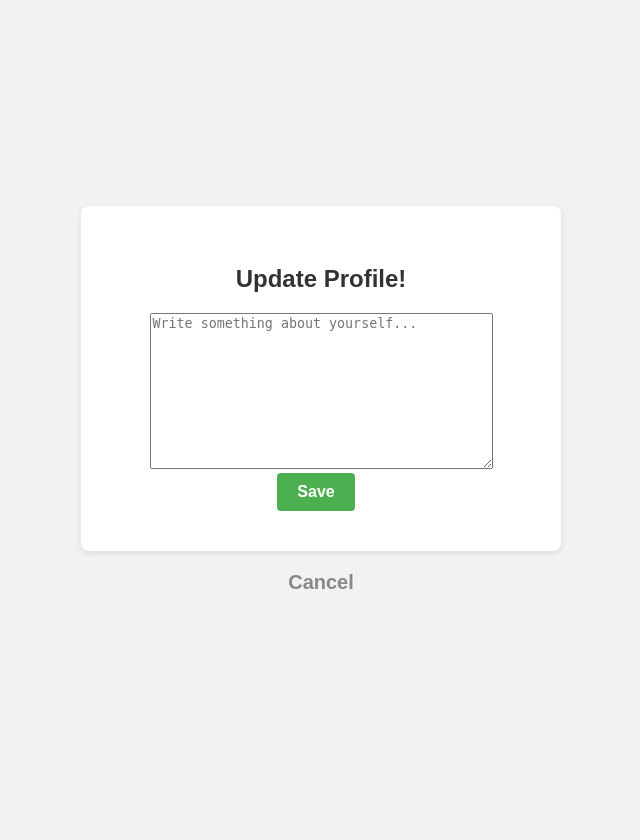
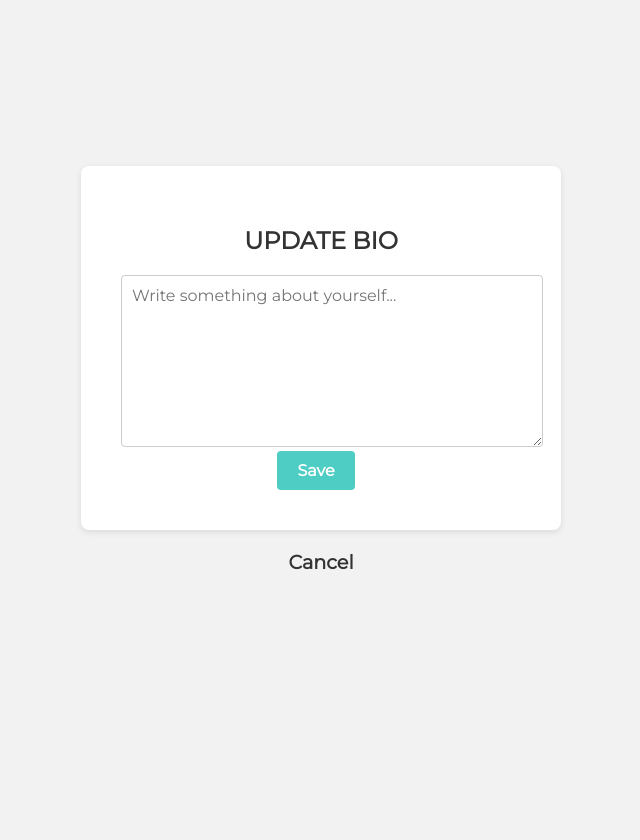
Before and after one commit to VinayVaishnav/Reviews-Elicitation, a Django app: page /update_bio/ in a window 1280 px wide. Shown: the whole page, without its empty margins (319-959 px from the left). Before the commit the page ends 589 px from the top, so only its background shows below. Run offline with Django 4.2, Linux system fonts and the light colour scheme; the visitor is signed in with stand-in values (Sample User, id 1).

Commit message:
Updated the design of the update templates Also modified the URL of the password_reset app

```diff
--- a/ReviewsElicitation/urls.py
+++ b/ReviewsElicitation/urls.py
@@ -4,5 +4,5 @@ from django.urls import path, include
 urlpatterns = [
     path('admin/', admin.site.urls),
     path('', include('main.urls')),
-    path('password_reset', include('password_reset.urls')),
+    path('password_reset/', include('password_reset.urls')),
 ]
--- a/main/forms.py
+++ b/main/forms.py
@@ -105,6 +105,7 @@ class ProfileForm(forms.ModelForm):
 
     def __init__(self, *args, **kwargs):
         super().__init__(*args, **kwargs)
+        self.fields['profile_image'].label = ''
         instance = kwargs.get('instance')
         if instance and instance.profile_image:
             self.fields['remove_photo'] = forms.BooleanField(required=False)
@@ -186,6 +187,7 @@ class BioForm(forms.Form):
 
         self.fields['bio'].label = ''
         self.fields['bio'].initial = user.userprofile.bio
+        self.fields['bio'].widget.attrs['class'] = 'bio-textarea'
 
     def save(self, user):
         profile = models.UserProfile.objects.get(user=user)
--- a/main/static/styles/updatebio.css
+++ b/main/static/styles/updatebio.css
@@ -1,5 +1,5 @@
 body {
-    font-family: Arial, sans-serif;
+    font-family: 'Montserrat';
     background-color: #f2f2f2;
     display: flex;
     flex-direction: column;
@@ -7,10 +7,11 @@ body {
     align-items: center;
     height: 100vh;
     margin: 0;
-    padding: 0;
+    padding: 20px;
 }
 
 form {
+    font-family: 'Montserrat';
     background-color: #fff;
     border-radius: 8px;
     box-shadow: 0 2px 6px rgba(0, 0, 0, 0.1);
@@ -21,11 +22,13 @@ form {
 }
 
 form h2 {
+    font-family: 'Montserrat';
     color: #333;
     margin-bottom: 20px;
 }
 
 form label {
+    font-family: 'Montserrat';
     display: block;
     font-weight: bold;
     margin-bottom: 10px;
@@ -35,6 +38,7 @@ form label {
 form input[type="text"],
 form input[type="email"],
 form input[type="file"] {
+    font-family: 'Montserrat';
     width: 100%;
     padding: 10px;
     border: 1px solid #ccc;
@@ -45,12 +49,13 @@ form input[type="file"] {
 
 form button[type="submit"],
 form button[type="button"] {
+    font-family: 'Montserrat';
     padding: 10px 20px;
     border: none;
     border-radius: 4px;
     font-weight: bold;
     cursor: pointer;
-    background-color: #4caf50;
+    background-color: #4ecdc4;
     color: #fff;
     margin-right: 10px;
     font-size: 16px;
@@ -59,19 +64,32 @@ form button[type="button"] {
 
 form button[type="submit"]:hover,
 form button[type="button"]:hover {
-    background-color: #45a049;
+    font-family: 'Montserrat';
+    background-color: #56B4BE;
 }
 
 a.cancel-link {
+    font-family: 'Montserrat';
+    font-size: larger;
+    text-decoration: none;
     display: inline-block;
-    text-decoration: none;
     margin-top: 20px;
-    color: #888;
+    color: #333;
     font-weight: bold;
-    font-size: 20px;
     transition: color 0.3s ease;
+    margin-bottom: 100px;
 }
 
 a.cancel-link:hover {
-    color: #f44336;
+    color: #ff4f61;
 }
+
+.bio-textarea {
+    font-family: 'Montserrat';
+    width: 100%;
+    height: 150px;
+    padding: 10px;
+    border: 1px solid #ccc;
+    border-radius: 4px;
+    font-size: 16px;
+}
--- a/main/templates/main/password_change.html
+++ b/main/templates/main/password_change.html
@@ -7,15 +7,15 @@
     <meta name="viewport" content="width=device-width, initial-scale=1.0">
     <title>Talent Hunt</title>
     <link rel="stylesheet" type="text/css" href="{% static 'styles/passwordchange.css' %}">
-
+    <link href='https://fonts.googleapis.com/css?family=Montserrat' rel='stylesheet'>
 </head>
 <body>
-    <h2>Password change</h2>
+    <h2>CHANGE PASSWORD</h2>
     <form method="post" action="{% url 'main:password_change' %}">
         {% csrf_token %}
         {{ form }}
         <button type="submit" name="password-change">Save</button>
     </form>
-    <a href="{% url 'main:home' %}"><button name="Cancel">Cancel</button></a>
+    <a href="{% url 'main:home' %}">Cancel</a>
 </body>
 </html>
--- a/main/templates/main/update_bio.html
+++ b/main/templates/main/update_bio.html
@@ -8,11 +8,12 @@
     <meta name="viewport" content="width=device-width, initial-scale=1.0">
     <title>Talent Hunt</title>
     <link rel="stylesheet" type="text/css" href="{% static 'styles/updatebio.css' %}">
+    <link href='https://fonts.googleapis.com/css?family=Montserrat' rel='stylesheet'>
 </head>
 <body>
     <form method="post" enctype="multipart/form-data">
 		{% csrf_token %}
-		<h2>Update Profile!</h2>
+		<h2>UPDATE BIO</h2>
 		{{ form }}
 		<button type="submit">Save</button>
     </form>
--- a/main/templates/main/update_details.html
+++ b/main/templates/main/update_details.html
@@ -7,9 +7,10 @@
     <meta name="viewport" content="width=device-width, initial-scale=1.0">
     <title>Update Profile</title>
     <link rel="stylesheet" type="text/css" href="{% static 'styles/updateprofile.css' %}">
+    <link href='https://fonts.googleapis.com/css?family=Montserrat' rel='stylesheet'>
 </head>
 <body>
-  <h1>UPDATE PROFILE!!!</h1>
+  <h2>UPDATE PROFILE</h2>
     <form method="post" enctype="multipart/form-data">
         {% csrf_token %}
         {{ form }}
--- a/main/templates/main/update_image.html
+++ b/main/templates/main/update_image.html
@@ -8,8 +8,10 @@
     <meta name="viewport" content="width=device-width, initial-scale=1.0">
     <title>Talent Hunt</title>
     <link rel="stylesheet" type="text/css" href="{% static 'styles/updateimage.css' %}">
+	<link href='https://fonts.googleapis.com/css?family=Montserrat' rel='stylesheet'>
 </head>
 <body>
+	<h2>UPDATE PROFILE IMAGE</h2>
 	<form method="post" enctype="multipart/form-data">
 	{% csrf_token %}
 	{{ form }}
--- a/main/urls.py
+++ b/main/urls.py
@@ -22,6 +22,6 @@ urlpatterns = [
 
     # views for AJAX requests
     path('vote/', views.vote_view, name='vote'),
-    path('public_private', views.public_private_view, name='public_private'),
+    path('public_private/', views.public_private_view, name='public_private'),
 
 ] + static(settings.MEDIA_URL, document_root=settings.MEDIA_ROOT)
--- a/password_reset/templates/password_reset/confirm.html
+++ b/password_reset/templates/password_reset/confirm.html
@@ -10,6 +10,7 @@
         height: 100%;
         margin: 0px;
     }
+
     form {
         max-width: 500px;
     }
@@ -61,5 +62,5 @@
         {{ form }}
         <button type="submit">Set New Password</button>
     </form>
-    <a href="{% url 'main:home' %}"><button>Cancel</button></a>
+    <a href="{% url 'main:home' %}" style="text-decoration: none !important;"><button>Cancel</button></a>
 {% endblock %}
--- a/password_reset/templates/password_reset/request.html
+++ b/password_reset/templates/password_reset/request.html
@@ -10,6 +10,7 @@
         height: 100%;
         margin: 0px;
     }
+
     form {
         max-width: 500px;
     }
@@ -43,7 +44,6 @@
         font-size: 16px;
     }
 
-
     /* Optional: Additional styles for hover and focus states */
     button[type="submit"]:hover,
     a button:hover {
@@ -63,8 +63,7 @@
             {% csrf_token %}
             {{ form }}
             <button type="submit">Reset Password</button>
-            <a href="{% url 'main:home' %}"><button>Cancel</button></a>
         </form>
-
+        <a href="{% url 'main:home' %}"><button>Cancel</button></a>
     </div>
 {% endblock %}
```
Also changed, not shown: main/static/styles/passwordchange.css (+12 -8 lines), main/static/styles/updateimage.css (+10 -4 lines), main/static/styles/updateprofile.css (+16 -5 lines), main/templates/main/home.html (+16 -7 lines), main/templates/main/user.html (+18 -9 lines), password_reset/templates/password_reset/done.html (+18 -7 lines), password_reset/templates/password_reset/invalid.html (+33 -1 lines).
